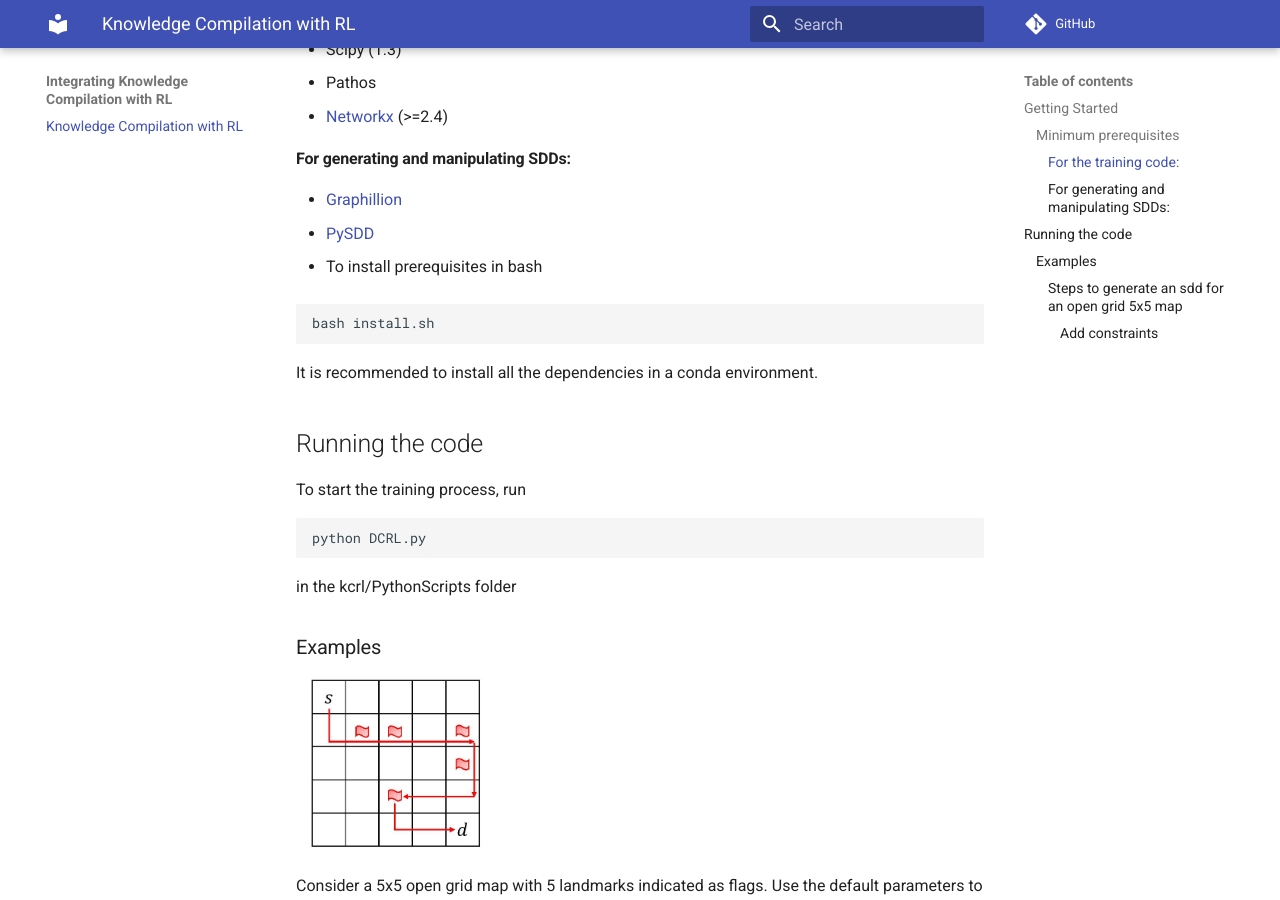
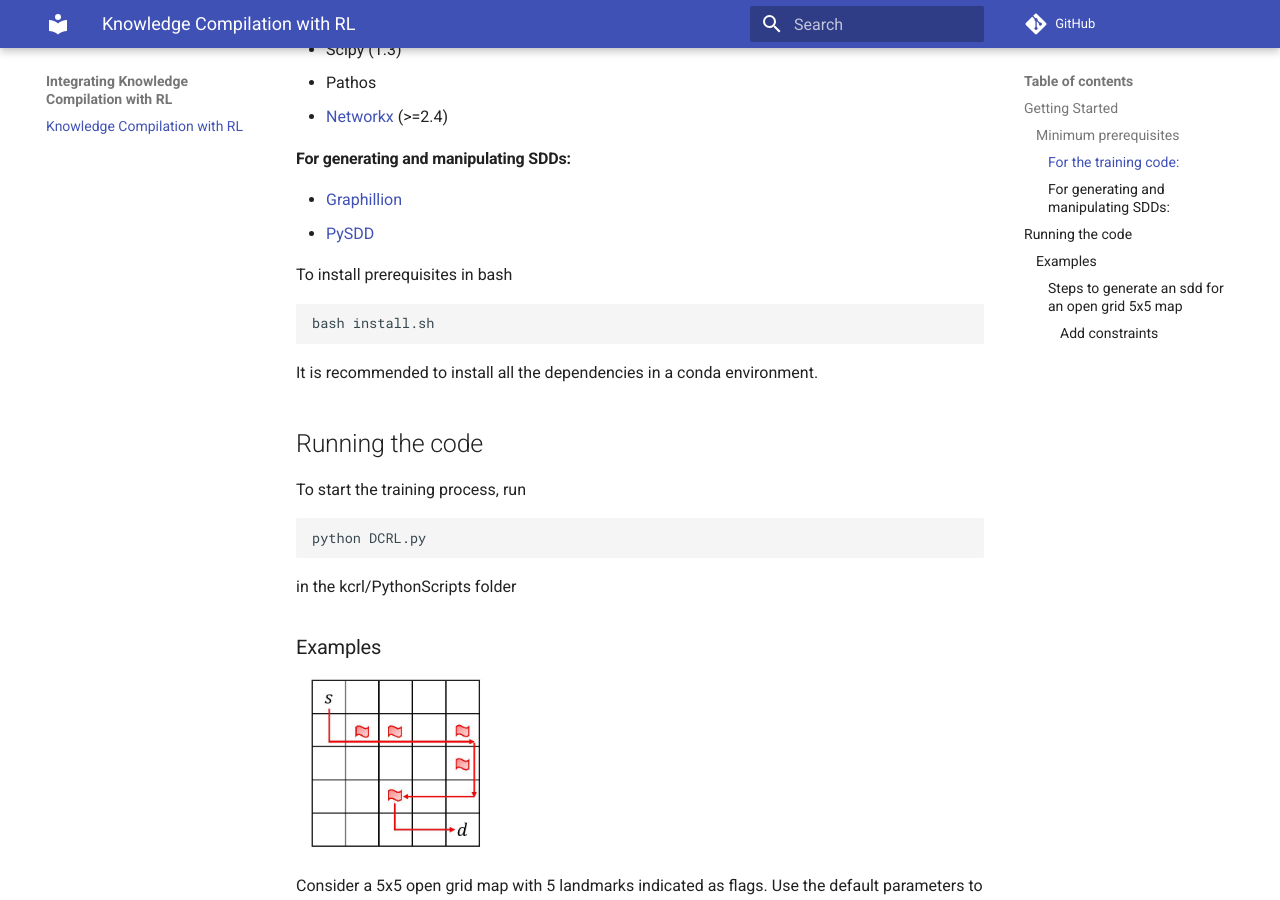
Before and after one commit to kushagra06/KCRL-Docs, an MkDocs documentation site: the page built from docs/index.md, in a window 1280 px wide and 900 px high, scrolled down 525 px. Built offline with MkDocs 1.6.1 and Material for MkDocs 9.7.7, drawn with Linux system fonts in a browser that asks for light colours; comment, search, counter and statistics services are not loaded.

````diff
--- a/docs/index.md
+++ b/docs/index.md
@@ -23,7 +23,7 @@ Code for the paper [**Integrating Knowledge Compilation with Reinforcement Learn
 * [Graphillion](https://github.com/takemaru/graphillion)
 * [PySDD](https://github.com/wannesm/PySDD)
 
-* To install prerequisites in bash
+To install prerequisites in bash
 ```
 bash install.sh
 ```
````
